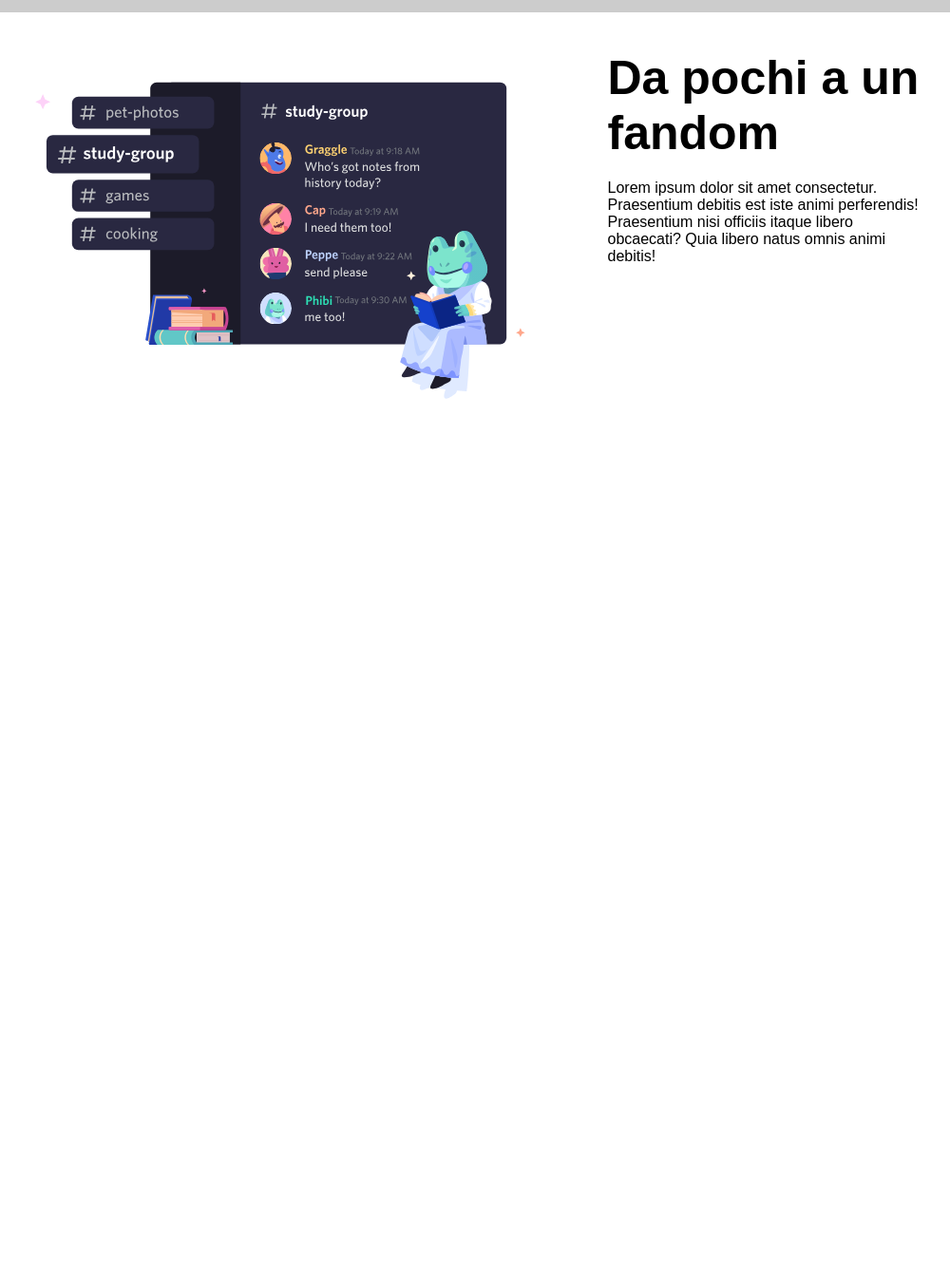
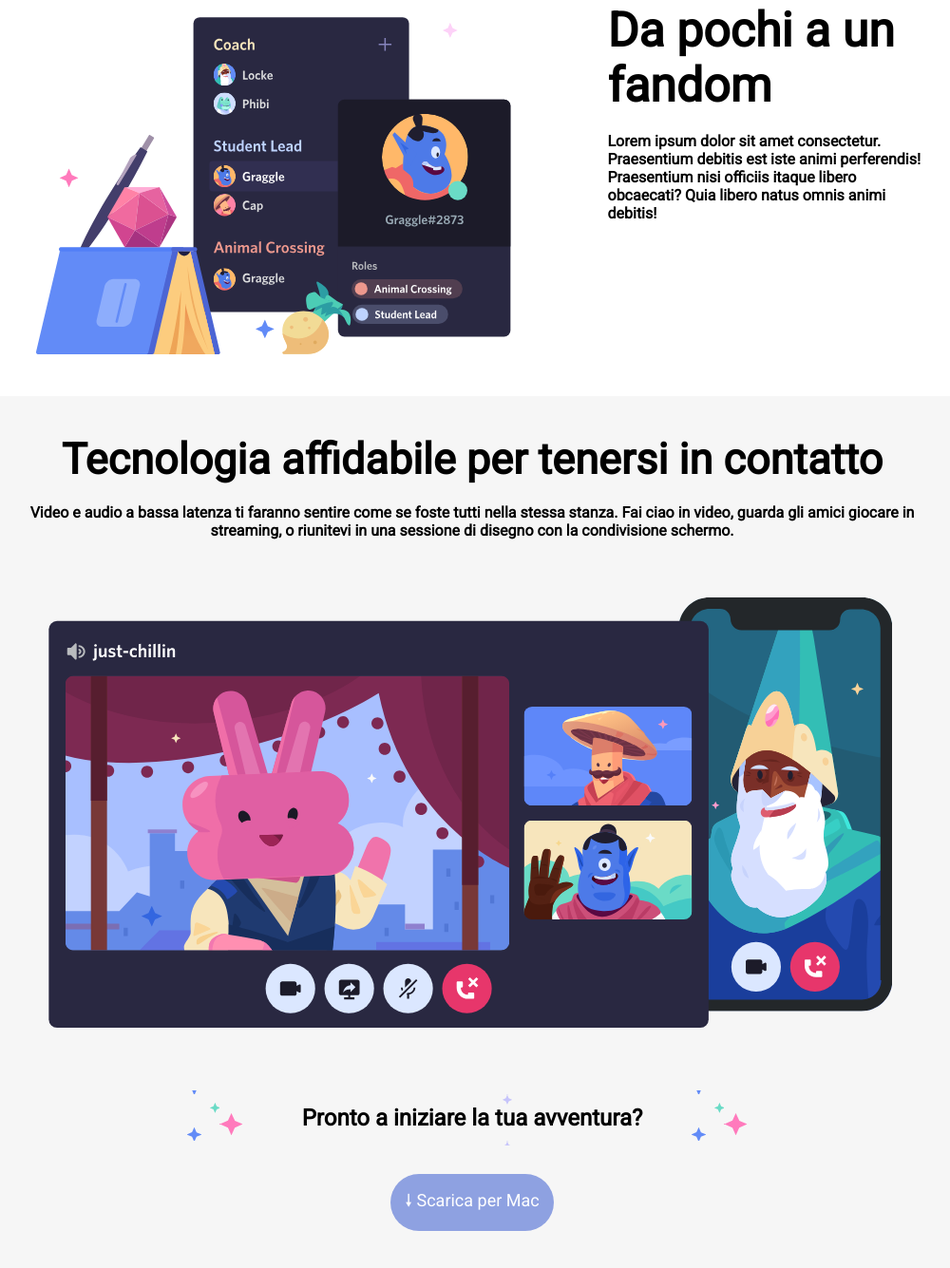
Before and after one commit to mattia099/htmlcss-discord, a plain HTML site: page index.html in a window 1280 px wide. Shown: the part 1572-2907 px from the top of the page at 95% size, without its empty margins (143-1143 px from the left). Before the commit the page ends 2039 px from the top, so only its background shows below. Drawn offline with Linux system fonts and the light colour scheme.

Commit message:
Aggiunta ultima section

```diff
--- a/index.html
+++ b/index.html
@@ -4,6 +4,9 @@
     <meta charset="UTF-8">
     <meta http-equiv="X-UA-Compatible" content="IE=edge">
     <meta name="viewport" content="width=device-width, initial-scale=1.0">
+    <link rel="preconnect" href="https://fonts.googleapis.com">
+    <link rel="preconnect" href="https://fonts.gstatic.com" crossorigin>
+    <link href="https://fonts.googleapis.com/css2?family=Roboto&family=Rubik:wght@300&display=swap" rel="stylesheet">
     <link rel="stylesheet" href="style.css">
     <title>Discord</title>
 </head>
@@ -86,7 +89,7 @@
             <div class="container-center">
                 <div class="first-section clearfix">
                     <div class="image">
-                        <img src="img/item1.svg" alt="">
+                        <img src="img/item3.svg" alt="">
                     </div>
                     <div class="image-text">
                         <h1>Da pochi a un fandom</h1>
@@ -98,6 +101,18 @@
                 </div>
             </div>
         </section>
+
+        <section>
+            <div class="container-center">
+                <div class="last-section">
+                    <h1 class="mgb-20">Tecnologia affidabile per tenersi in contatto</h1>
+                    <p>Video e audio a bassa latenza ti faranno sentire come se foste tutti nella stessa stanza. Fai ciao in video, guarda gli amici giocare in streaming, o riunitevi in una sessione di disegno con la condivisione schermo.</p>
+                    <img src="img/item4-big.svg" alt="">
+                    <h2 class="mgb-30">Pronto a iniziare la tua avventura?</h2>
+                    <div><a href="">&#129047;  Scarica per Mac</a></div>
+            </div>
+
+        </section>
     </main>
 
 
--- a/style.css
+++ b/style.css
@@ -2,6 +2,12 @@
     margin: 0;
     padding: 0;
     box-sizing: border-box;
+}
+
+@import url('https://fonts.googleapis.com/css2?family=Roboto&family=Rubik:wght@300&display=swap');
+
+p{
+    font-weight: 600;
 }
 h1{
     font-size: 50px;
@@ -15,7 +21,7 @@ li{
     list-style: none;
 }
 html{
-    font-family: Arial, Helvetica, sans-serif;
+    font-family: 'Roboto', sans-serif;
 }
 /*HELPER*/
 .mgb-10{margin-bottom: 10px;}
@@ -129,7 +135,7 @@ main section{
 }
 
 main section:nth-child(2n){
-    background-color: #ccc;
+    background-color: #F6F6F6;
 }
 /**Immagine a sinistra testo a destra**/
 main .first-section .image{
@@ -171,3 +177,37 @@ main .second-section .image-text{
     float: left;
     width: 35%;
 }
+
+/**ULTIMA SECTION**/
+main .last-section h1{
+    font-size: 45px;
+    text-align:center;
+}
+
+main .last-section p{
+    text-align:center;
+}
+
+main .last-section img{
+    width: 100%;
+}
+
+main .last-section h2{
+    text-align:center;
+    background: url(img/stars.svg);
+    background-position: center;
+    padding: 15px;
+
+}
+
+main .last-section div{
+    text-align: center;
+}
+main .last-section a{
+    text-align: center;
+    display: inline-block;
+    padding: 15px;
+    background-color: #8EA1E1;
+    color: white;
+    border-radius: 30px;
+}
```
